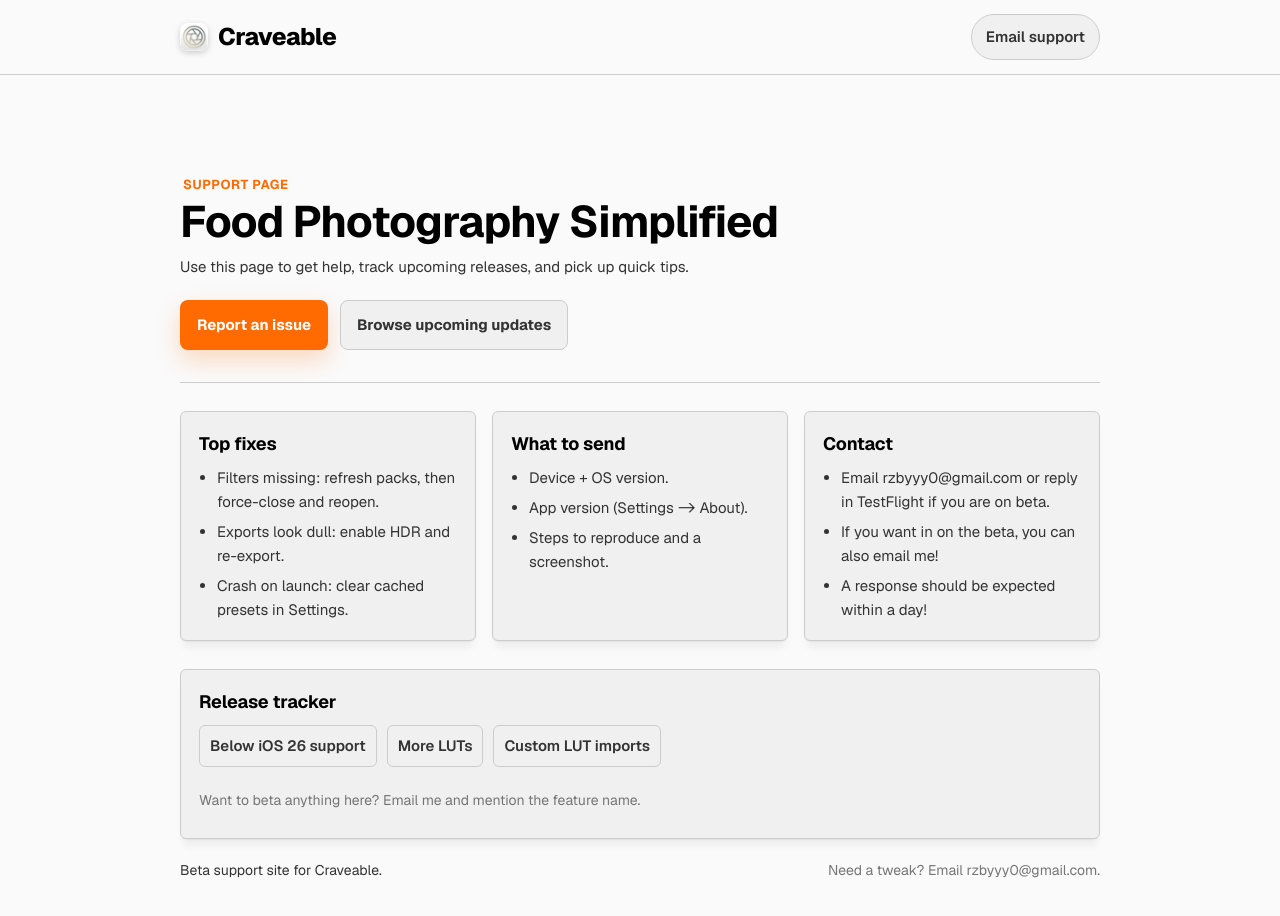
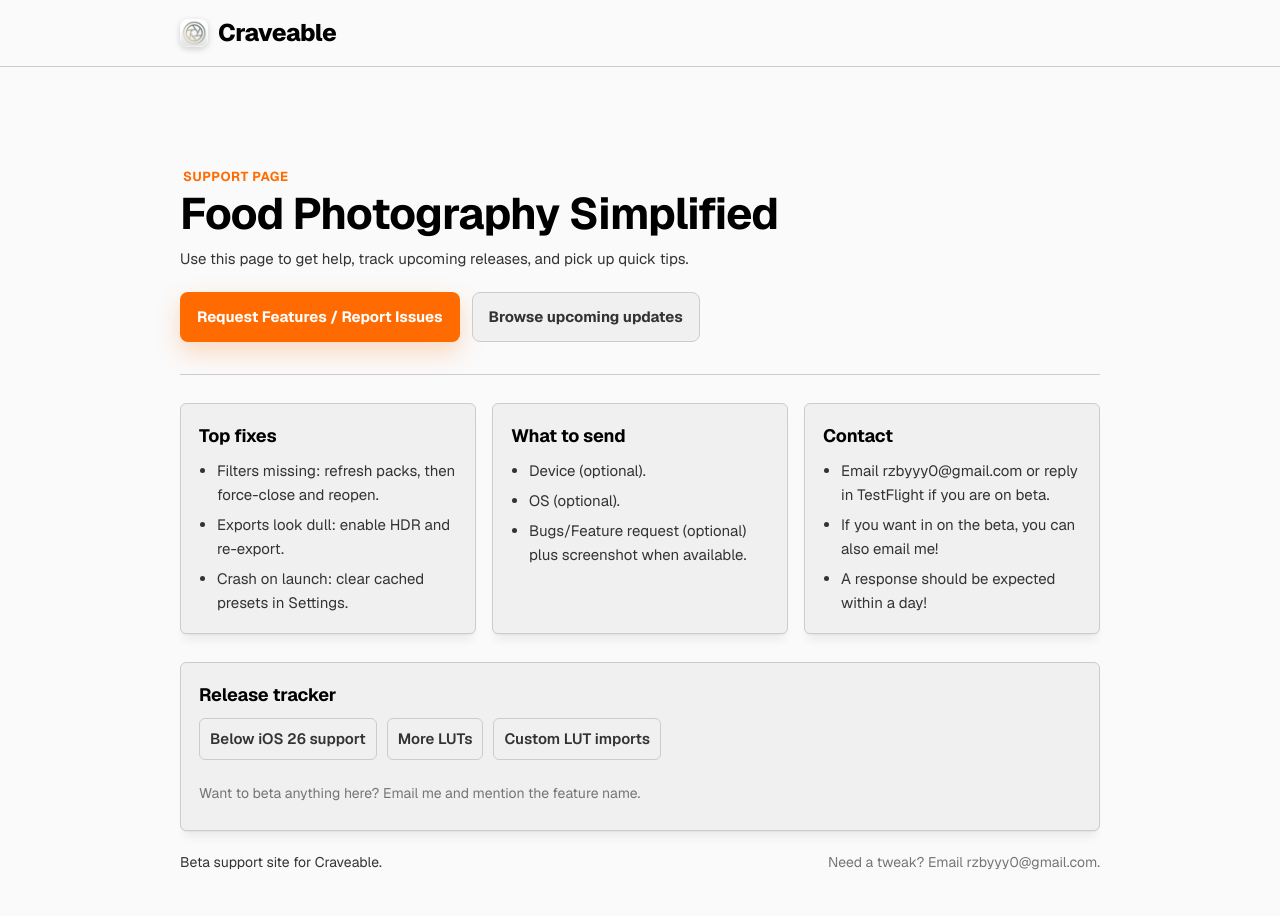
Before and after one commit to ronlu-o/craveableapp, a plain HTML site: page index.html in a window 1280 px wide. Drawn offline with nearby package versions, Linux system fonts and the light colour scheme.

Commit message:
email change

```diff
--- a/index.html
+++ b/index.html
@@ -270,13 +270,10 @@
 </head>
 <body>
   <nav>
-    <div class="nav-inner">
-      <div class="logo"><img class="logo-icon" src="icons/craveable-iOS-Default-1024x1024@1x.png" alt="Craveable logo">Craveable</div>
-      <div class="nav-links">
-        <a class="pill" href="mailto:rzbyyy0@gmail.com?subject=Craveable%20support">Email support</a>
+      <div class="nav-inner">
+        <div class="logo"><img class="logo-icon" src="icons/craveable-iOS-Default-1024x1024@1x.png" alt="Craveable logo">Craveable</div>
       </div>
-    </div>
-  </nav>
+    </nav>
 
   <main class="page">
     <section class="hero">
@@ -284,7 +281,7 @@
       <h1>Food Photography Simplified</h1>
       <p class="subhead">Use this page to get help, track upcoming releases, and pick up quick tips.</p>
       <div class="cta-row">
-        <a class="button primary" href="mailto:rzbyyy0@gmail.com?subject=Craveable%20support&body=What%20went%20wrong%3F%0ADevice%3A%0AOS%3A%0AApp%20version%3A%0ASteps%20to%20reproduce%3A">Report an issue</a>
+        <a class="button primary" href="mailto:rzbyyy0@gmail.com?subject=Craveable%20support&body=What%20went%20wrong%3F%0ADevice%20(optional)%3A%0AOS%20(optional)%3A%0ABugs%2FFeature%20request%20(optional)%3A">Request Features / Report Issues</a>
         <a class="button secondary" href="#updates">Browse upcoming updates</a>
       </div>
     </section>
@@ -303,9 +300,9 @@
       <article class="card">
         <h3>What to send</h3>
         <ul>
-          <li>Device + OS version.</li>
-          <li>App version (Settings -> About).</li>
-          <li>Steps to reproduce and a screenshot.</li>
+          <li>Device (optional).</li>
+          <li>OS (optional).</li>
+          <li>Bugs/Feature request (optional) plus screenshot when available.</li>
         </ul>
       </article>
       <article class="card">
```
